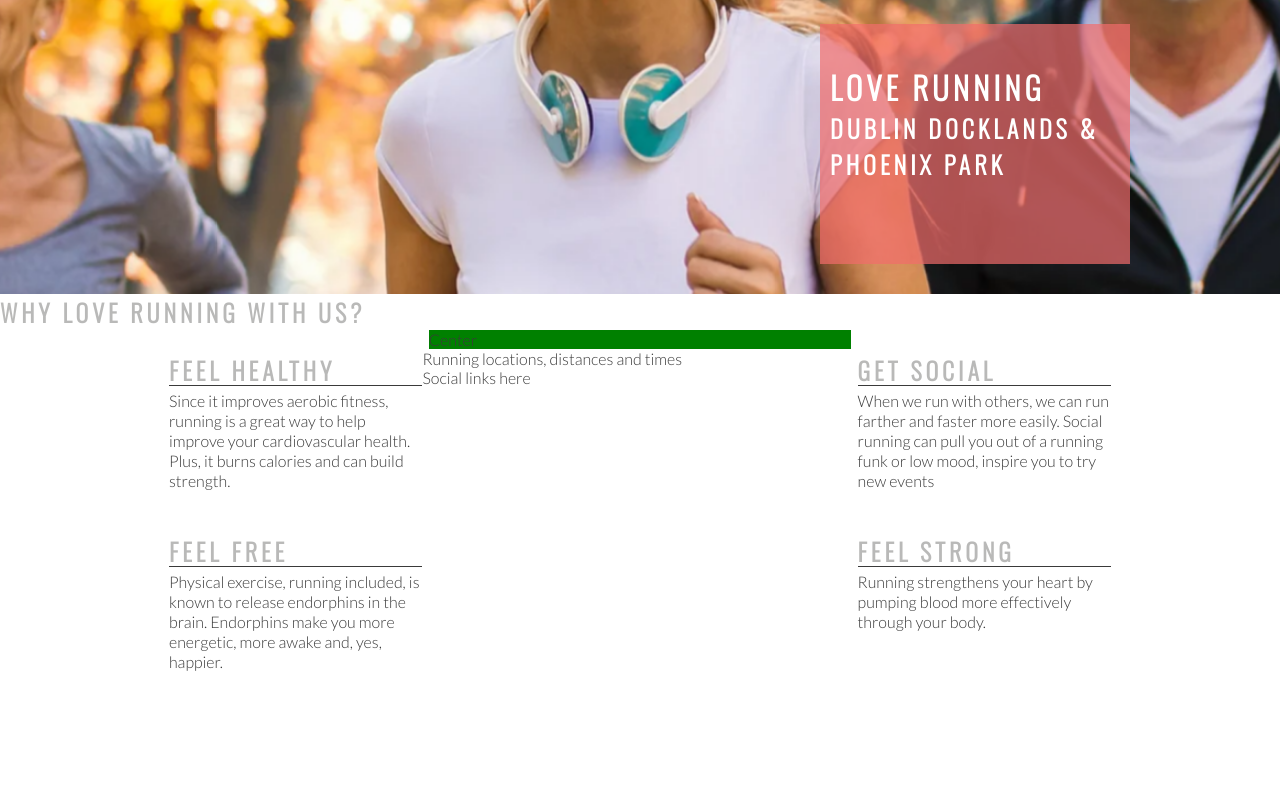
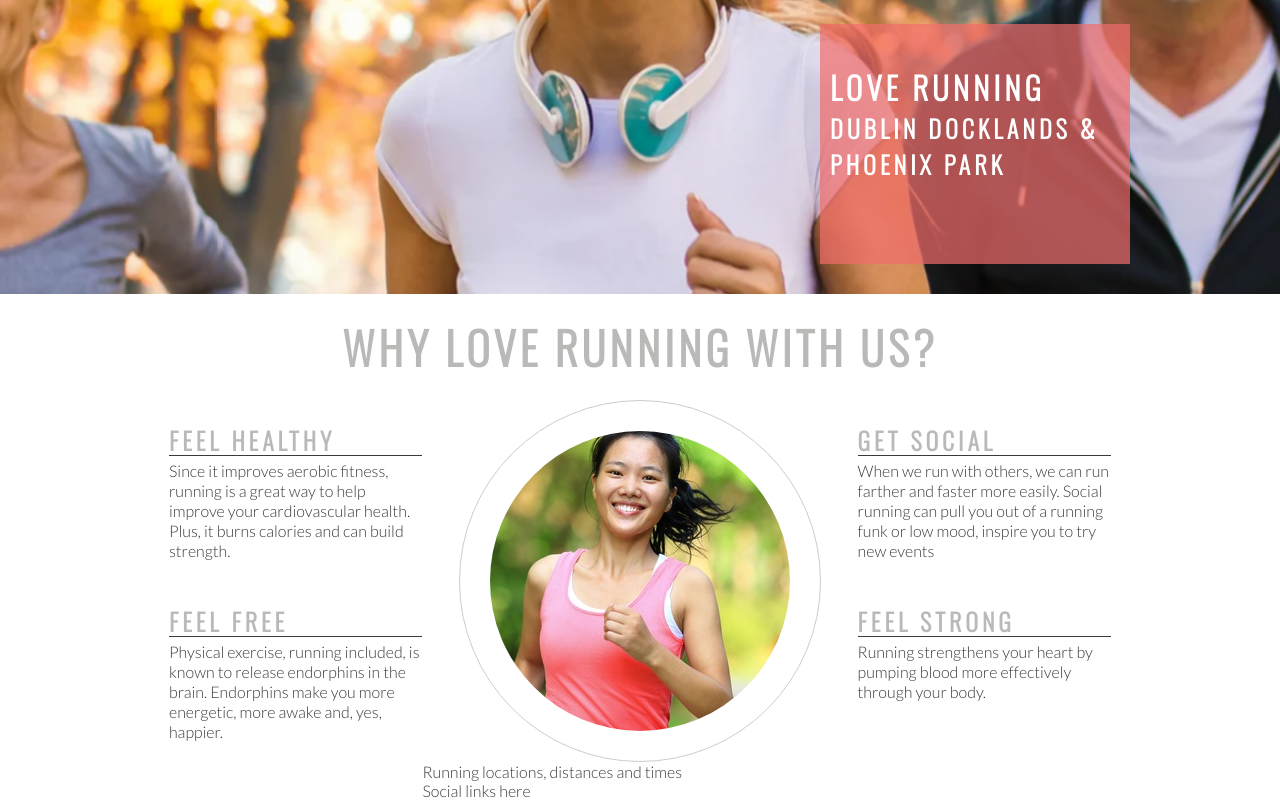
Before and after one commit to derekmcauley7/love-running, a plain HTML site: page index.html in a window 1280 px wide. Shown: the part 372-1172 px from the top of the page. Before the commit the page ends 1094 px from the top, so only its background shows below. Drawn offline with nearby package versions, Linux system fonts and the light colour scheme.

Commit message:
Adding central image and styling

```diff
--- a/assets/css/style.css
+++ b/assets/css/style.css
@@ -128,7 +128,6 @@ h1, h2 {
 #center-about {
     width: 33%;
     margin: 0 auto;
-    background-color: green;
 }
 
 .left-about-header {
@@ -160,3 +159,26 @@ hr {
 .right-about-heading p {
     text-align: right;
 }
+
+#welcome {
+    text-align: center;
+    margin: 20px 0;
+    font-size: 280%;
+}
+
+#circle-container {
+    width: 300px;
+    height: 300px;
+    padding: 30px;
+    border-style: solid;
+    border-color: #ccc;
+    border-width: 1px;
+    border-radius: 50%;
+    margin: 0 auto;
+}
+
+#circle-cover-bg {
+    background: url('../images/ethos-center-image.jpeg') no-repeat center center;
+    height: 100%;
+    border-radius: 50%;
+}
--- a/index.html
+++ b/index.html
@@ -39,7 +39,7 @@
         </div>
     </section>
     <section id="club-ethos">
-        <h1>Why love running with us? </h1>
+        <h2 id="welcome">Why love running with us? </h2>
         <div id="left-about">
             <div class="left-about-header">
                 <h2>Feel Healthy</h2>
@@ -72,7 +72,13 @@
                 </p>
             </div>
         </div>
-        <div id="center-about">Center</div>
+        <div id="center-about">
+            <div id="circle-container">
+                <div id="circle-cover-bg">
+
+                </div>
+            </div>
+        </div>
     </section>
     <section>Running locations, distances and times</section>
     <footer>Social links here</footer>
```
Also changed, not shown: assets/images/ethos-center-image.jpeg (added).
